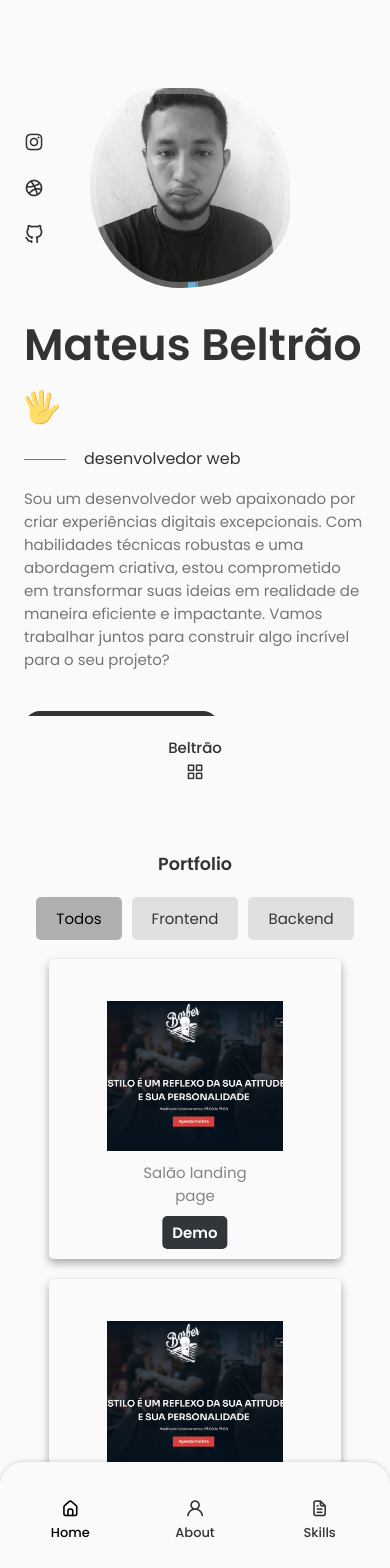
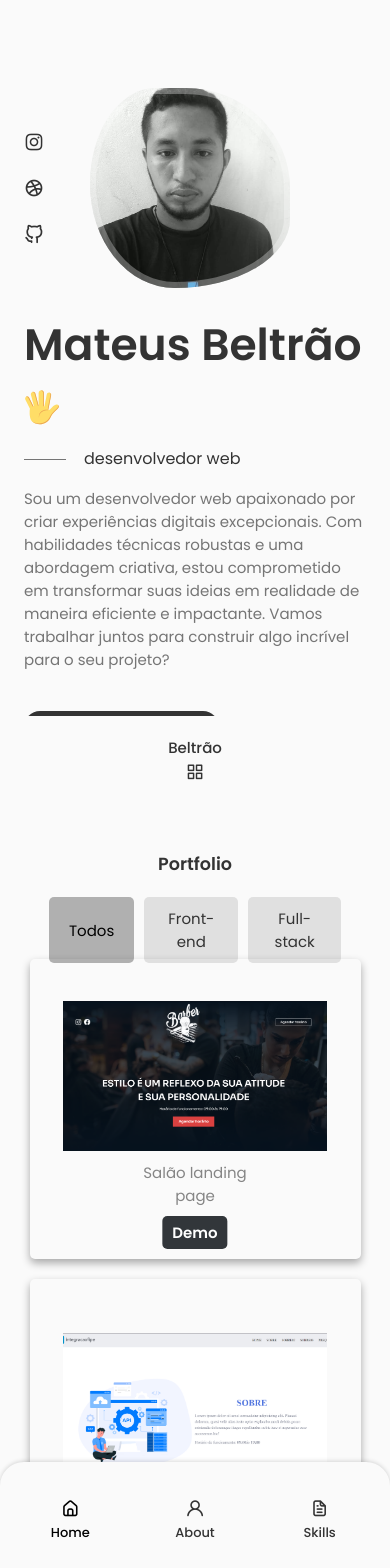
Before and after one commit to MateusBeltrao/portifolio, a React (Create React App) app: page / in a window 390 px wide. Shown: the top 1568 px of the page. Built offline with nearby package versions, Linux system fonts and the light colour scheme.

Commit message:
add portfolio

```diff
--- a/src/App.js
+++ b/src/App.js
@@ -15,7 +15,9 @@ function App() {
         <Portfolio></Portfolio>
         <About></About>
         <Skills></Skills>
-        <Services></Services>
+        {/*   <Services></Services> */}
+
+
 
       </main>
     </>
--- a/src/components/portfolio/Portfolio.jsx
+++ b/src/components/portfolio/Portfolio.jsx
@@ -3,15 +3,19 @@ import React, { useState } from 'react';
 import './portfolio.css';
 
 import salão from '../../assets/salão.png';
+import api from "../../assets/api.png"
+import imove from "../../assets/moveis.png"
 
 // Componente Card
-const Card = ({ type, image, text }) => {
+const Card = ({ type, image, text, link }) => {
   return (
     <div className={`card ${type}`}>
       <img src={image} alt={text} className="card-image" />
       <div className="card-text">
         <p>{text}</p>
-        <a href="#" className="card-demo">Demo</a>
+        <a href={link} className="card-demo" target="_blank" rel="noopener noreferrer">
+          Demo
+        </a>
       </div>
     </div>
   );
@@ -21,10 +25,9 @@ const Portfolio = () => {
   const [selectedType, setSelectedType] = useState('all');
 
   const cards = [
-    { id: 1, type: "front", image: salão, text: 'Salão landing page' },
-    { id: 2, type: 'front', image: salão, text: 'Another Frontend Card' },
-    { id: 3, type: 'back', image: salão, text: 'Backend Card 1' },
-    { id: 4, type: 'back', image: salão, text: 'Backend Card 2' }
+    { id: 1, type: "front", image: salão, text: 'Salão landing page', link: 'https://salao01.vercel.app' },
+    { id: 2, type: 'front', image: api, text: 'API landing page', link: 'https://ap-fipe-my.vercel.app' },
+    { id: 3, type: 'back', image: imove, text: 'imobiliária fullstack', link: 'https://homyz-nu.vercel.app' },
   ];
 
   const handleTypeChange = (type) => {
@@ -50,13 +53,13 @@ const Portfolio = () => {
             className={selectedType === 'front' ? 'active' : ''}
             onClick={() => handleTypeChange('front')}
           >
-            Frontend
+            Front-end
           </button>
           <button
             className={selectedType === 'back' ? 'active' : ''}
             onClick={() => handleTypeChange('back')}
           >
-            Backend
+            Full-stack
           </button>
         </div>
       </nav>
@@ -67,6 +70,7 @@ const Portfolio = () => {
             type={card.type}
             image={card.image}
             text={card.text}
+            link={card.link}
           />
         ))}
       </div>
--- a/src/components/portfolio/portfolio.css
+++ b/src/components/portfolio/portfolio.css
@@ -60,7 +60,7 @@ h1{
 
   .card-image {
     width: 50%;
-    height: 50%;
+    height: 60%;
     object-fit: cover; /* Faz a imagem cobrir a área sem distorção */
   }
 
@@ -95,7 +95,7 @@ h1{
     }
 
     .card-image{
-        width: 60%;
+        width: 55%;
         height: 50%;
     }
   }
@@ -104,10 +104,13 @@ h1{
 
   @media (max-width: 500px) {
     .card {
-      width: calc(80% - 20px); /* Em telas menores, ocupará a largura total menos o espaçamento */
+      width: calc(90% - 20px); /* Em telas menores, ocupará a largura total menos o espaçamento */
     }
 
 
-
+    .card-image{
+        width: 80%;
+        height: 50%;
+    }
 
   }
```
